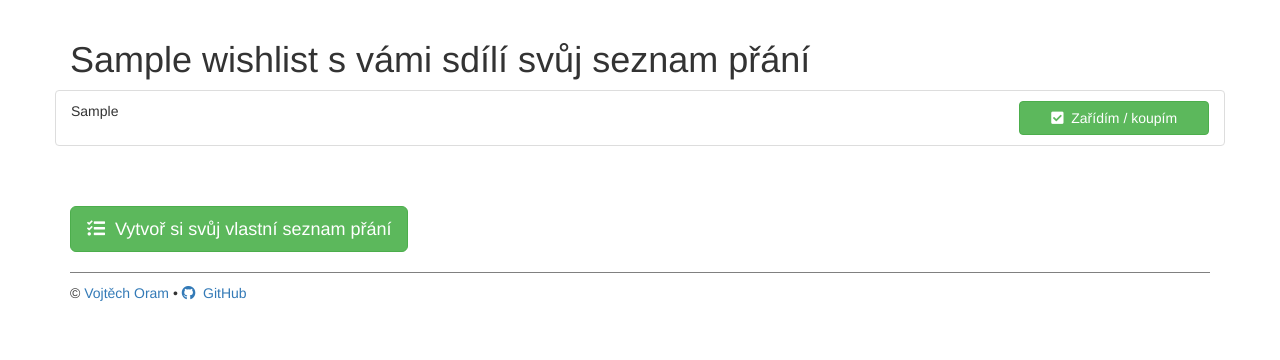
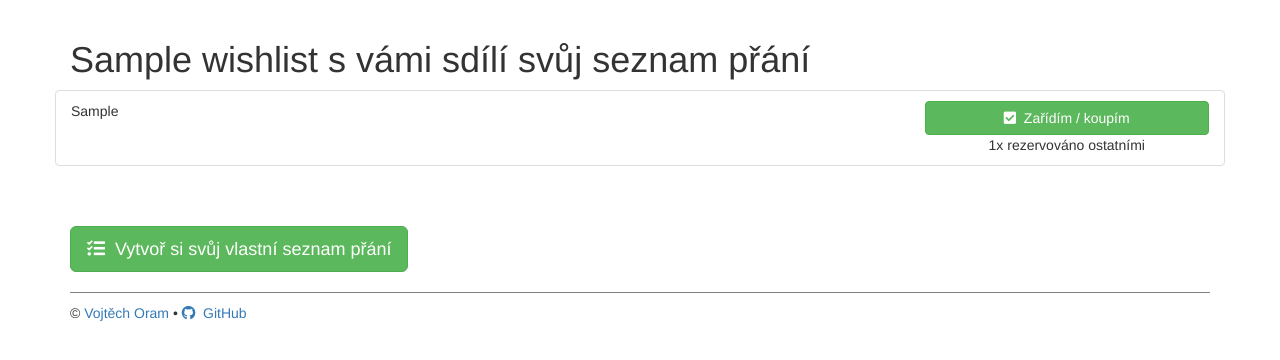
Before and after one commit to flaiming/simple-wishlist, a Django app: a page that uses wishlist/templates/wishlist/wishlist.html in a window 1280 px wide. Shown: the top 360 px of the page. Run offline with Django 3.2, Linux system fonts and the light colour scheme; tables that the repository leaves empty hold one stand-in row (values such as "Sample post"); some libraries are stand-ins or nearby versions.

Commit message:
When multiple reservations allowed, show info how many currently are reserved

```diff
--- a/wishlist/templates/wishlist/wishlist.html
+++ b/wishlist/templates/wishlist/wishlist.html
@@ -59,13 +59,16 @@
         <ul class="list-group">
         {%for wish in wishlist.wishes.all%}
             <li class="list-group-item clearfix row">
-                <div class="col-md-10">
+                <div class="col-md-9">
                 {{wish.wish_highlighted|safe|linebreaks|urlize}}
                 </div>
-                <div class="col-md-2 btn-reservations text-right" data-id="{{wish.id}}" data-reserved-count="{{wish.reserved_count}}" data-multiple-reservation="{{wish.multiple_reservation}}">
+                <div class="col-md-3 btn-reservations text-right" data-id="{{wish.id}}" data-reserved-count="{{wish.reserved_count}}" data-multiple-reservation="{{wish.multiple_reservation}}">
                     <button class="btn btn-danger btn-reserved-other"><i class="fas fa-times"></i>&nbsp; Již rezervováno</button>
                     <button class="btn btn-success btn-available"><i class="fas fa-check-square"></i>&nbsp; Zařídím / koupím</button>
-                    <button class="btn btn-primary btn-reserved-me"><i class="fas fa-check"></i>&nbsp; Zařizuju</button>
+                    <button class="btn btn-primary btn-reserved-me"><i class="fas fa-check"></i>&nbsp; Zařizuji</button>
+                    {%if wish.multiple_reservation and wish.reserved_count%}
+                    <div class="text-center reserved-count"><span>{{wish.reserved_count|add:-1}}</span>x rezervováno ostatními</div>
+                    {%endif%}
                 </div>
             </li>
         {%endfor%}
@@ -95,6 +98,15 @@
                     $('.btn-reserved-other', btns).show()
                 } else {
                     $('.btn-available', btns).show()
+                }
+                if (multiple_reservation) {
+                    if (reserved_wishes[id] && reserved_count > 1) {
+                        $('.reserved-count span', btns).text(reserved_count - 1)
+                    } else if (reserved_wishes[id]) {
+                        $('.reserved-count', btns).hide()
+                    } else {
+                        $('.reserved-count span', btns).text(reserved_count)
+                    }
                 }
             })
             $('#addNewWish').click(function(e){
--- a/wishlist/views.py
+++ b/wishlist/views.py
@@ -73,6 +73,9 @@ class WishlistView(TemplateView):
         self.request.session['edit_slugs'] = edit_slugs
 
     def get(self, request, slug=None, *args, **kwargs):
+        """
+        show wishlist
+        """
         wishlist = self.get_object()
         edit_slug = request.GET.get('edit_slug', None)
         if wishlist and edit_slug and wishlist.edit_slug == edit_slug:
@@ -81,6 +84,9 @@ class WishlistView(TemplateView):
         return super(WishlistView, self).get(request, *args, **kwargs)
 
     def post(self, request, slug=None, *args, **kwargs):
+        """
+        create/update wishlist
+        """
         wishlist = self.get_object()
         wishformset = WishFormSet(request.POST, instance=wishlist)
         wishlistform = WishListForm(request.POST, instance=wishlist)
@@ -105,21 +111,27 @@ class WishlistView(TemplateView):
         return self.render_to_response(context)
 
     def put(self, request, *args, **kwargs):
+        """
+        (un)reserve wish
+        """
         data = json.loads(request.body)
         secret = data.get('secret', '')
         wishlist = self.get_object()
         error = ""
         wish = wishlist.wishes.filter(pk=data.get('wish_id', 0)).first()
         if wish:
-            if not wish.reserved_count or wish.multiple_reservation:
+            if secret:
+                if secret == wish.secret:
+                    # un-reserve wish
+                    wish.reserved_count -= 1
+                    wish.save()
+                else:
+                    error = u"Nemáte právo zrušit tuto rezervaci."
+            elif not wish.reserved_count or wish.multiple_reservation:
                 wish.reserved_count += 1
-                wish.save()
-            elif wish.reserved_count and secret:
-                # un-reserve wish
-                wish.reserved_count -= 1
                 wish.save()
             else:
                 error = u"Toto přání je již rezervováno někým jiným."
         else:
             error = u"Wish does not exist."
-        return JsonResponse({'secret': wish.secret if wish else '', 'error': error})
+        return JsonResponse({'secret': wish.secret if wish else '', 'reserved_count': wish.reserved_count, 'error': error})
```
